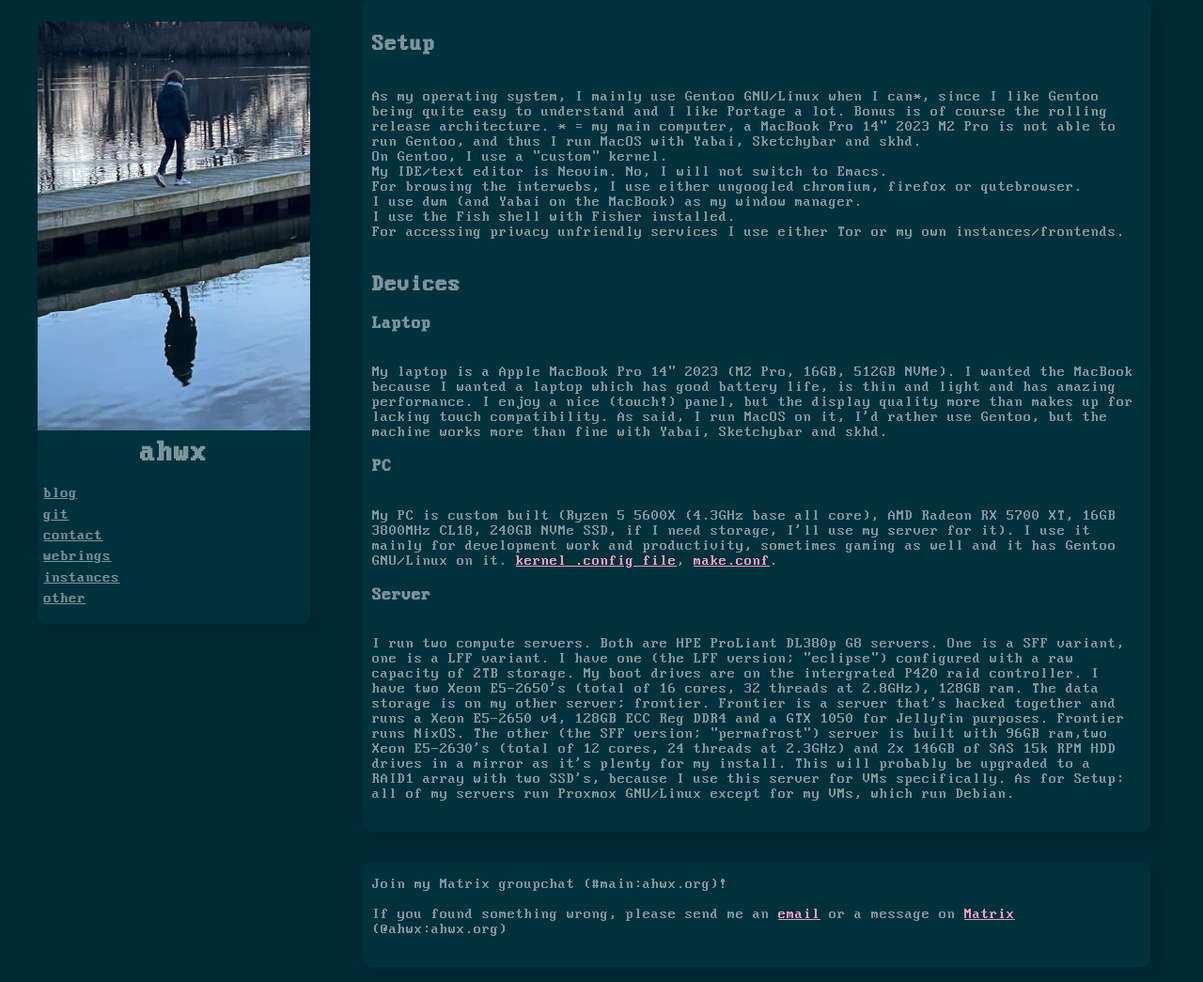
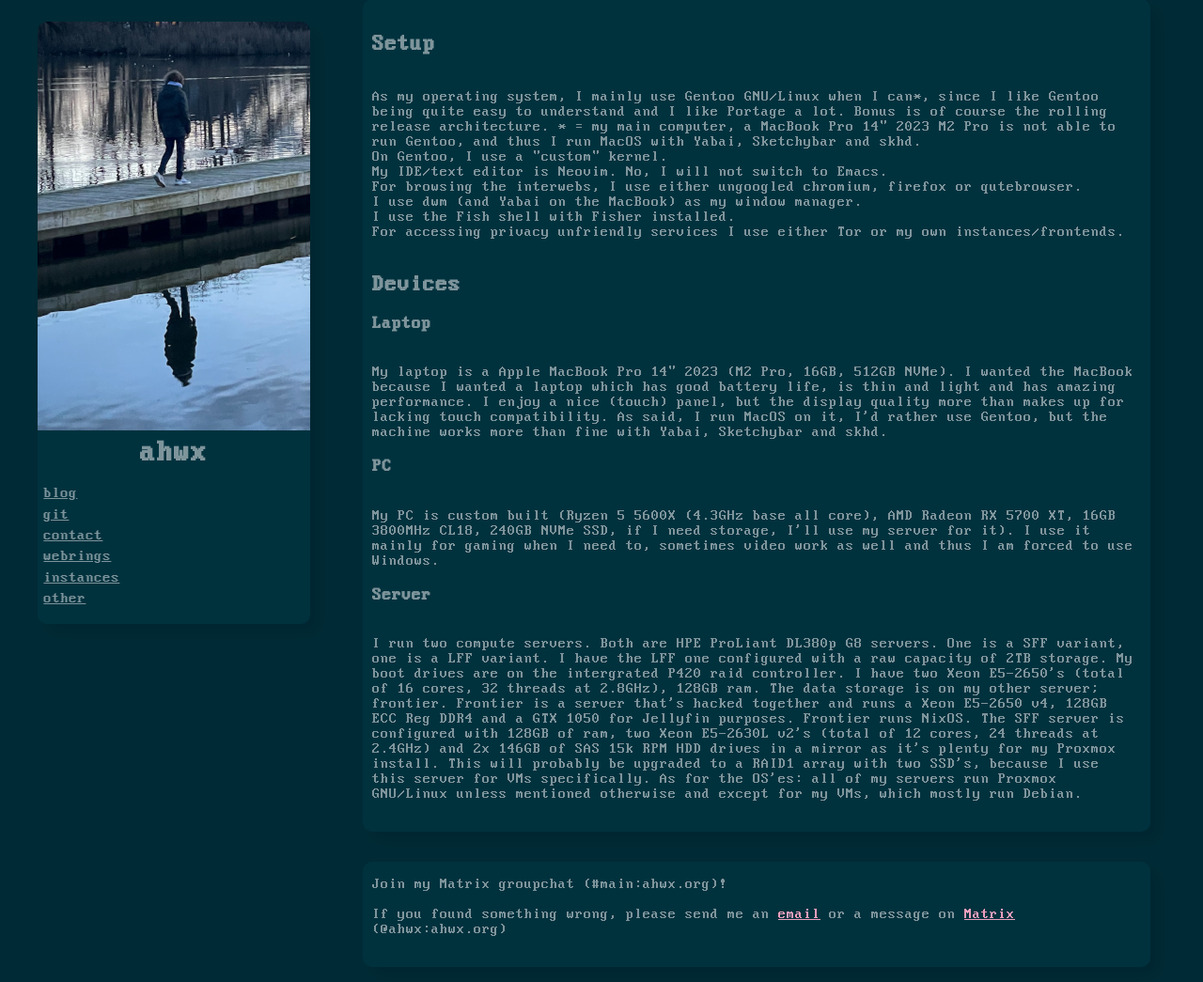
Before and after one commit to Ahwxorg/Ahwx-org, a PHP site: page /other/setup.php in a window 1280 px wide. Shown: the part 17-1062 px from the top of the page at 94% size. Run offline with PHP 8.4, Linux system fonts and the light colour scheme.

Commit message:
feat(other/setup.php): fix setup page, log changes

```diff
--- a/other/setup.php
+++ b/other/setup.php
@@ -52,13 +52,13 @@
       <br></p>
       <h2>Devices</h2>
       <h3>Laptop</h3><p><br>
-        My laptop is a Apple MacBook Pro 14" 2023 (M2 Pro, 16GB, 512GB NVMe). I wanted the MacBook because I wanted a laptop which has good battery life, is thin and light and has amazing performance. I enjoy a nice (touch!) panel, but the display quality more than makes up for lacking touch compatibility. As said, I run MacOS on it, I'd rather use Gentoo, but the machine works more than fine with Yabai, Sketchybar and skhd.
+        My laptop is a Apple MacBook Pro 14" 2023 (M2 Pro, 16GB, 512GB NVMe). I wanted the MacBook because I wanted a laptop which has good battery life, is thin and light and has amazing performance. I enjoy a nice (touch) panel, but the display quality more than makes up for lacking touch compatibility. As said, I run MacOS on it, I'd rather use Gentoo, but the machine works more than fine with Yabai, Sketchybar and skhd.
       </p>
       <h3>PC</h3><p><br>
-        My PC is custom built (Ryzen 5 5600X (4.3GHz base all core), AMD Radeon RX 5700 XT, 16GB 3800MHz CL18, 240GB NVMe SSD, if I need storage, I'll use my server for it). I use it mainly for development work and productivity, sometimes gaming as well and it has Gentoo GNU/Linux on it. <a href="https://ahwx.org/b550/kernel">kernel .config file</a>, <a href="https://ahwx.org/b550/portage/make.conf">make.conf</a>.
+        My PC is custom built (Ryzen 5 5600X (4.3GHz base all core), AMD Radeon RX 5700 XT, 16GB 3800MHz CL18, 240GB NVMe SSD, if I need storage, I'll use my server for it). I use it mainly for gaming when I need to, sometimes video work as well and thus I am forced to use Windows.
       </p>
       <h3>Server</h3><p><br>
-        I run two compute servers. Both are HPE ProLiant DL380p G8 servers. One is a SFF variant, one is a LFF variant. I have one (the LFF version; "eclipse") configured with a raw capacity of 2TB storage. My boot drives are on the intergrated P420 raid controller. I have two Xeon E5-2650's (total of 16 cores, 32 threads at 2.8GHz), 128GB ram. The data storage is on my other server; frontier. Frontier is a server that's hacked together and runs a Xeon E5-2650 v4, 128GB ECC Reg DDR4 and a GTX 1050 for Jellyfin purposes. Frontier runs NixOS. The other (the SFF version; "permafrost") server is built with 96GB ram,two Xeon E5-2630's (total of 12 cores, 24 threads at 2.3GHz) and 2x 146GB of SAS 15k RPM HDD drives in a mirror as it's plenty for my install. This will probably be upgraded to a RAID1 array with two SSD's, because I use this server for VMs specifically. As for Setup: all of my servers run Proxmox GNU/Linux except for my VMs, which run Debian.</p>
+        I run two compute servers. Both are HPE ProLiant DL380p G8 servers. One is a SFF variant, one is a LFF variant. I have the LFF one configured with a raw capacity of 2TB storage. My boot drives are on the intergrated P420 raid controller. I have two Xeon E5-2650's (total of 16 cores, 32 threads at 2.8GHz), 128GB ram. The data storage is on my other server; frontier. Frontier is a server that's hacked together and runs a Xeon E5-2650 v4, 128GB ECC Reg DDR4 and a GTX 1050 for Jellyfin purposes. Frontier runs NixOS. The SFF server is configured with 128GB of ram, two Xeon E5-2630L v2's (total of 12 cores, 24 threads at 2.4GHz) and 2x 146GB of SAS 15k RPM HDD drives in a mirror as it's plenty for my Proxmox install. This will probably be upgraded to a RAID1 array with two SSD's, because I use this server for VMs specifically. As for the OS'es: all of my servers run Proxmox GNU/Linux unless mentioned otherwise and except for my VMs, which mostly run Debian.</p>
         <br>
       </div>
       <br>
```
